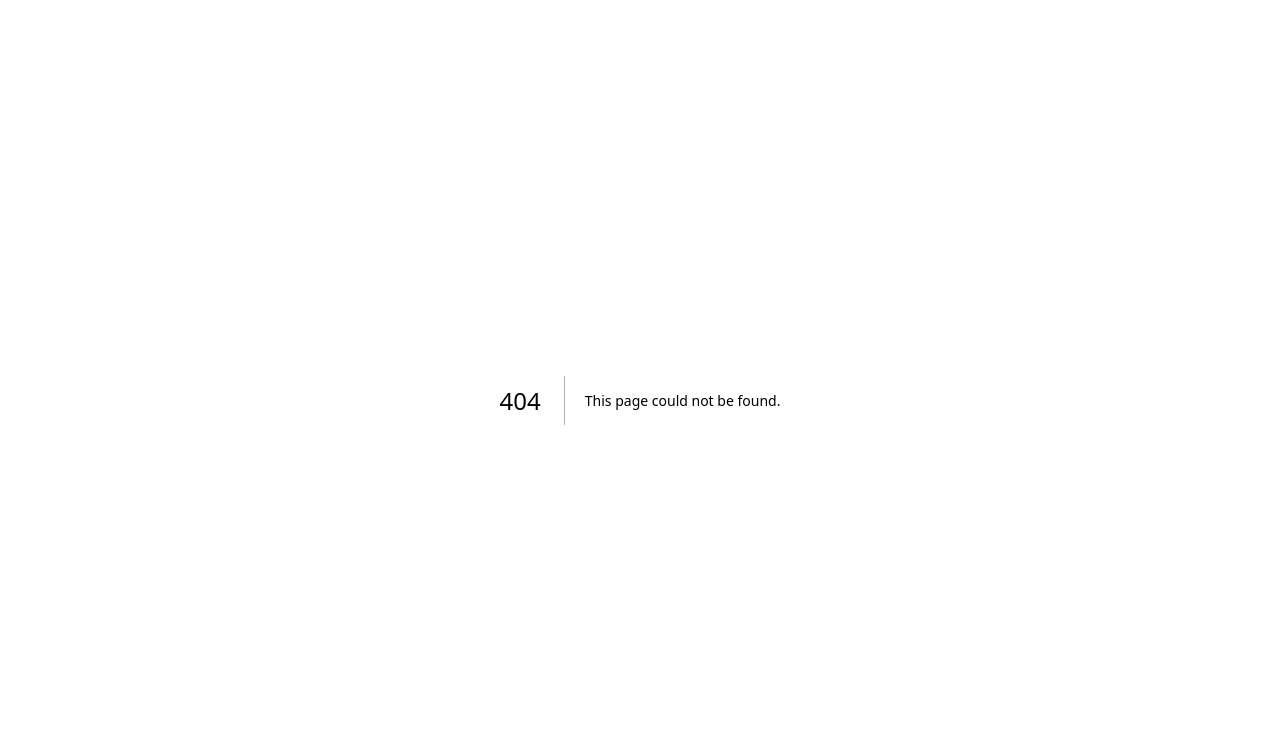
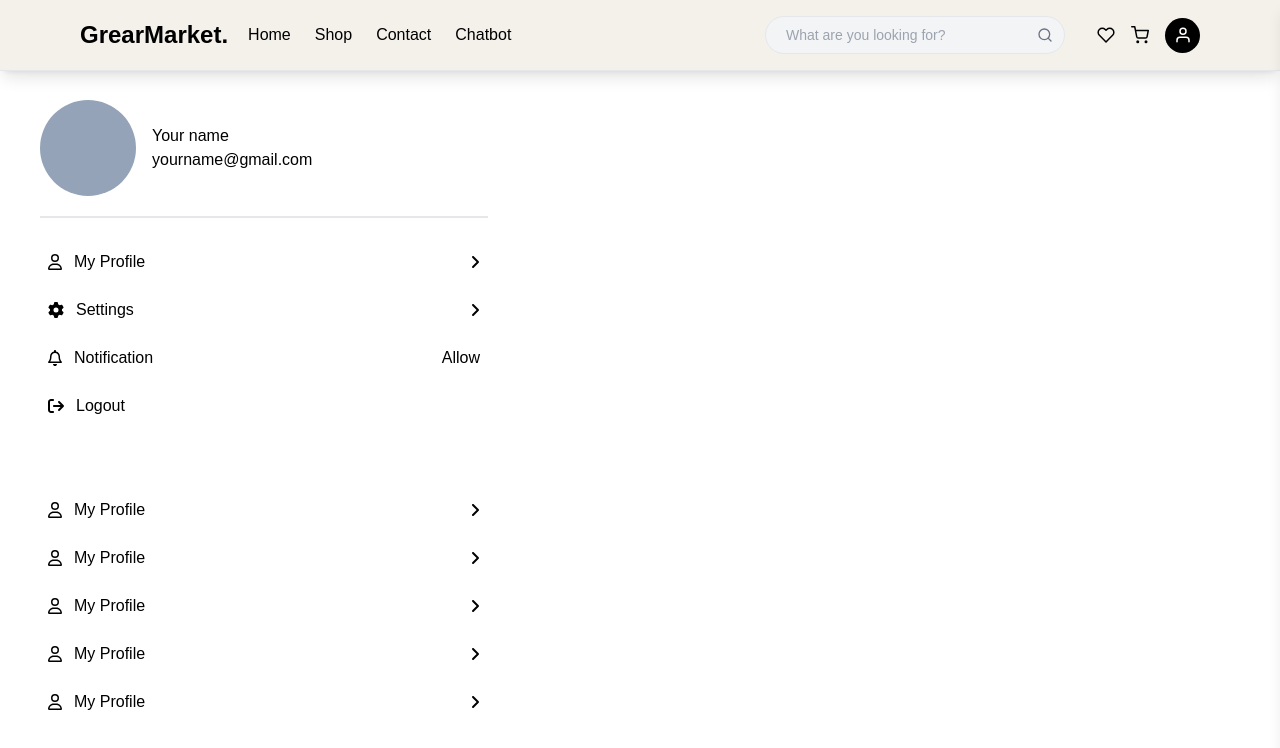
Before and after one commit to faharAhnaf/gadgetIdn-ecommerce, a Next.js app: page /profile in a window 1280 px wide. Before the commit this address had no page. Shown: the top 748 px of the page. Built offline with nearby package versions, Linux system fonts and the light colour scheme.

Commit message:
feat: adding user profile | 30%

```diff
--- a/package.json
+++ b/package.json
@@ -11,11 +11,14 @@
   "dependencies": {
     "@fortawesome/fontawesome-svg-core": "^6.6.0",
     "@fortawesome/free-brands-svg-icons": "^6.6.0",
+    "@fortawesome/free-regular-svg-icons": "^6.6.0",
     "@fortawesome/free-solid-svg-icons": "^6.6.0",
     "@fortawesome/react-fontawesome": "^0.2.2",
     "axios": "^1.7.7",
     "firebase": "^11.0.1",
+    "i": "^0.3.7",
     "next": "15.0.2",
+    "npm": "^10.9.0",
     "react": "19.0.0-rc-02c0e824-20241028",
     "react-dom": "19.0.0-rc-02c0e824-20241028",
     "react-icons": "^5.3.0",
--- /dev/null
+++ b/src/app/profile/page.tsx
@@ -0,0 +1,81 @@
+"use client";
+
+import Navbar from "@/components/fragments/Navbar";
+import { faBell, faUser } from "@fortawesome/free-regular-svg-icons";
+import {
+  faAngleRight,
+  faArrowRightFromBracket,
+  faGear,
+} from "@fortawesome/free-solid-svg-icons";
+import { FontAwesomeIcon } from "@fortawesome/react-fontawesome";
+import React from "react";
+
+const UserProfile = () => {
+  return (
+    <div className="">
+      <Navbar></Navbar>
+      <div className="w-[35%] min-h-screen m-10 mt-20">
+        <div className="flex gap-4 border-b-2 py-5">
+          <div className="bg-slate-400 rounded-full size-24"></div>
+          <div className="flex-col flex justify-center">
+            <p>Your name</p>
+            <p>yourname@gmail.com</p>
+          </div>
+        </div>
+        <div className="space-y-20">
+          <ul className="mx-2 my-8 space-y-6">
+            <li className="flex items-center gap-3">
+              <FontAwesomeIcon icon={faUser} />
+              <p>My Profile</p>
+              <FontAwesomeIcon icon={faAngleRight} className="ml-auto" />
+            </li>
+            <li className="flex items-center gap-3">
+              <FontAwesomeIcon icon={faGear} />
+              <p>Settings</p>
+              <FontAwesomeIcon icon={faAngleRight} className="ml-auto" />
+            </li>
+            <li className="flex items-center gap-3">
+              <FontAwesomeIcon icon={faBell} />
+              <p>Notification</p>
+              <span className="ml-auto">Allow</span>
+            </li>
+            <li className="flex items-center gap-3">
+              <FontAwesomeIcon icon={faArrowRightFromBracket} />
+              <p>Logout</p>
+            </li>
+          </ul>
+
+          <ul className="mx-2 my-8 space-y-6">
+            <li className="flex items-center gap-3">
+              <FontAwesomeIcon icon={faUser} />
+              <p>My Profile</p>
+              <FontAwesomeIcon icon={faAngleRight} className="ml-auto" />
+            </li>
+            <li className="flex items-center gap-3">
+              <FontAwesomeIcon icon={faUser} />
+              <p>My Profile</p>
+              <FontAwesomeIcon icon={faAngleRight} className="ml-auto" />
+            </li>
+            <li className="flex items-center gap-3">
+              <FontAwesomeIcon icon={faUser} />
+              <p>My Profile</p>
+              <FontAwesomeIcon icon={faAngleRight} className="ml-auto" />
+            </li>
+            <li className="flex items-center gap-3">
+              <FontAwesomeIcon icon={faUser} />
+              <p>My Profile</p>
+              <FontAwesomeIcon icon={faAngleRight} className="ml-auto" />
+            </li>
+            <li className="flex items-center gap-3">
+              <FontAwesomeIcon icon={faUser} />
+              <p>My Profile</p>
+              <FontAwesomeIcon icon={faAngleRight} className="ml-auto" />
+            </li>
+          </ul>
+        </div>
+      </div>
+    </div>
+  );
+};
+
+export default UserProfile;
```
Also changed, not shown: src/components/fragments/Navbar/index.tsx (+39 -10 lines), src/app/auth/sign-in/page.tsx (renamed from src/app/auth/sign_in/page.tsx), src/app/auth/sign-up/page.tsx (renamed from src/app/auth/sign_up/page.tsx), src/app/detail-product/page.tsx (renamed from src/app/detail_produk/page.tsx), 1 other file (tests, documents, lock files or other folders).
